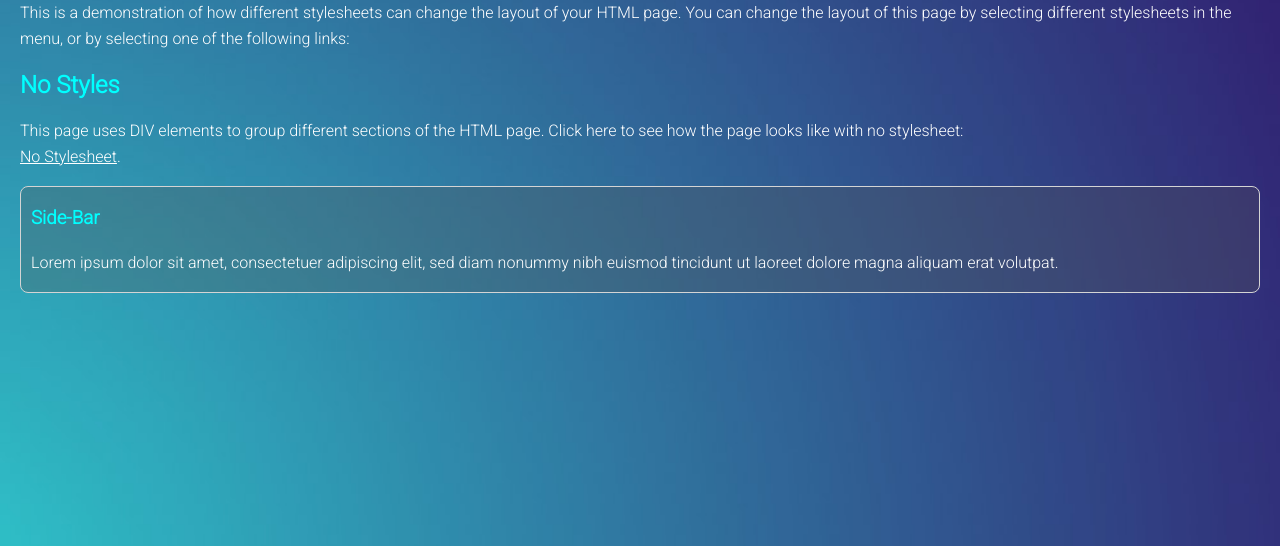
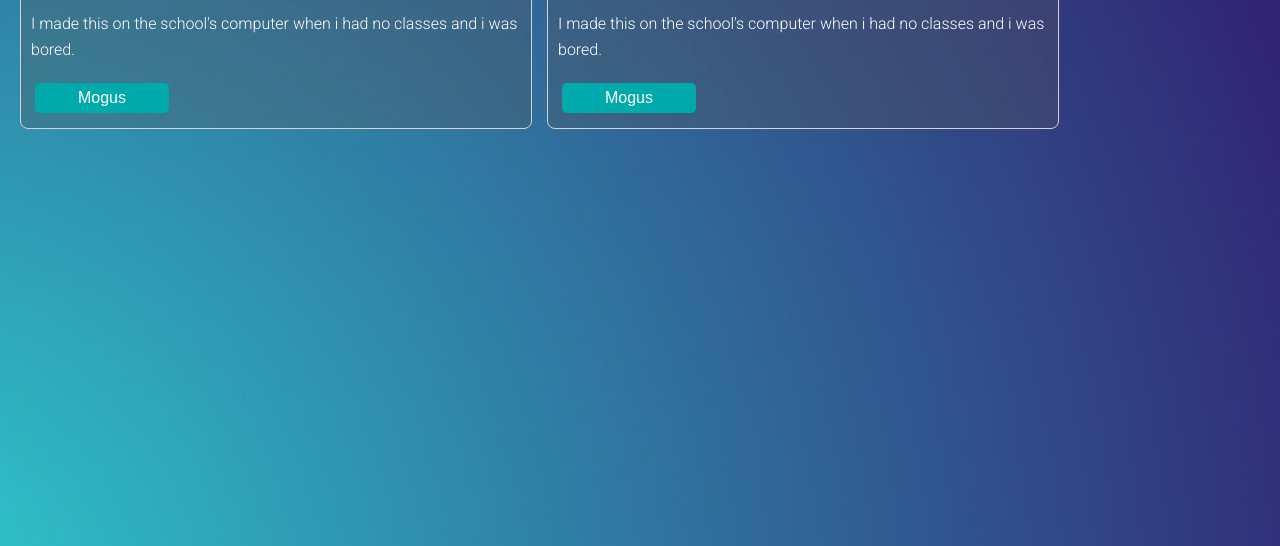
Before and after one commit to TxabOnline/txab.github.io, a plain HTML site: page random.html in a window 1280 px wide. Shown: the part 254-800 px from the top of the page. Drawn offline with Linux system fonts and the light colour scheme.

Commit message:
Add files via upload

```diff
--- a/css.css
+++ b/css.css
@@ -10,13 +10,6 @@ body {
 .wrapper {
     position: relative;
     overflow: auto;
-}
-
-#sidebar {
-    background-color: rgba(83, 83, 83, 0.3);
-    border: 1px solid #d4d4d4;
-    padding-left: 10px;
-    border-radius: 8px;
 }
 
 #bottom {
@@ -67,3 +60,48 @@ a {
 a:hover {
     color: #00f7ff;
 }
+
+.button {
+    width: 130px;
+    float: left;
+    background-color: #00aaaa;
+    color: #ffffff;
+    list-style-type: none;
+    margin: 4px;
+    padding: 2px;
+    text-align: center;
+    cursor: pointer;
+    border-radius: 5px;
+    text-decoration: none;
+}
+
+.button:hover {
+    background-color: #008383;
+}
+
+#sidebar {
+    background-color: rgba(83, 83, 83, 0.3);
+    border: 1px solid #d4d4d4;
+    padding-left: 10px;
+    border-radius: 8px;
+}
+
+#mogus {
+    background-color: rgba(83, 83, 83, 0.3);
+    border: 1px solid #d4d4d4;
+    padding-left: 10px;
+    border-radius: 8px;
+    height: 180px;
+    width: 500px;
+    float:left;
+}
+#ass {
+    background-color: rgba(83, 83, 83, 0.3);
+    border: 1px solid #d4d4d4;
+    padding-left: 10px;
+    border-radius: 8px;
+    height: 180px;
+    width: 500px;
+    float:left;
+    margin-left: 15px;
+}
--- a/random.html
+++ b/random.html
@@ -28,16 +28,15 @@
                      </style>
             </li></ul>
         </div>
-        <div id="main">
-            <h1>Same Page Different Stylesheets</h1>
-            <p>This is a demonstration of how different stylesheets can change the layout of your HTML page. You can change the layout of this page by selecting different stylesheets in the menu, or by selecting one of the following links:<br>
-            </p>
-            <h2>No Styles</h2>
-            <p>This page uses DIV elements to group different sections of the HTML page. Click here to see how the page looks like with no stylesheet:<br><a href="#" onclick="noStyles();return false">No Stylesheet</a>.</p>
+        <div id="mogus">
+            <h3>Mogus</h3>
+            <p>I made this on the school's computer when i had no classes and i was bored.</p>
+            <a class="button" href="mogus.html">Mogus</a>
         </div>
-        <div id="sidebar">
-            <h3>Side-Bar</h3>
-            <p>Lorem ipsum dolor sit amet, consectetuer adipiscing elit, sed diam nonummy nibh euismod tincidunt ut laoreet dolore magna aliquam erat volutpat.</p>
+        <div id="ass">
+            <h3>Mogus</h3>
+            <p>I made this on the school's computer when i had no classes and i was bored.</p>
+            <a class="button" href="mogus.html">Mogus</a>
         </div>
         </div>
     </div>
```
